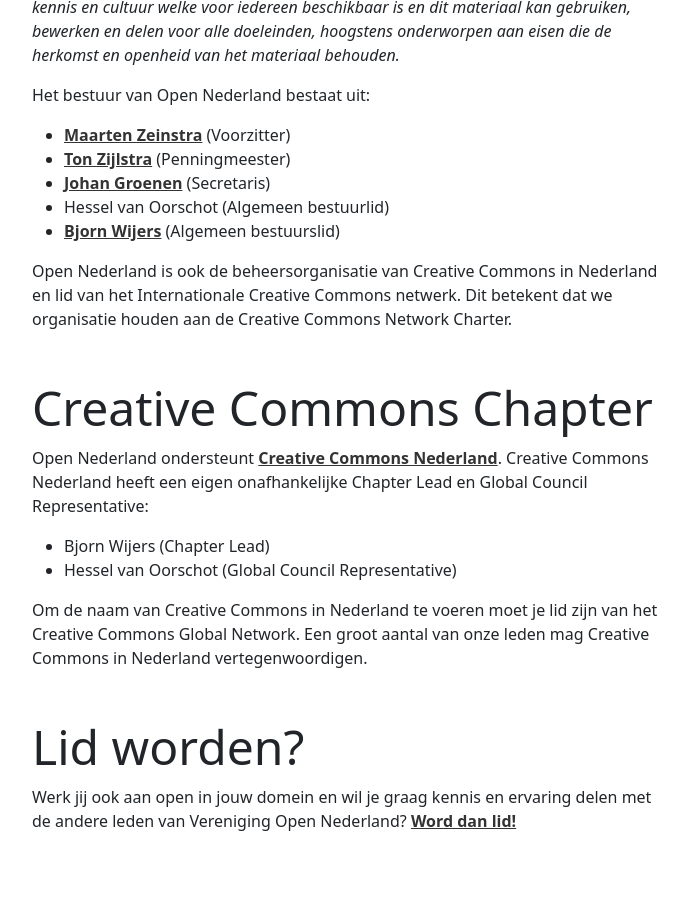
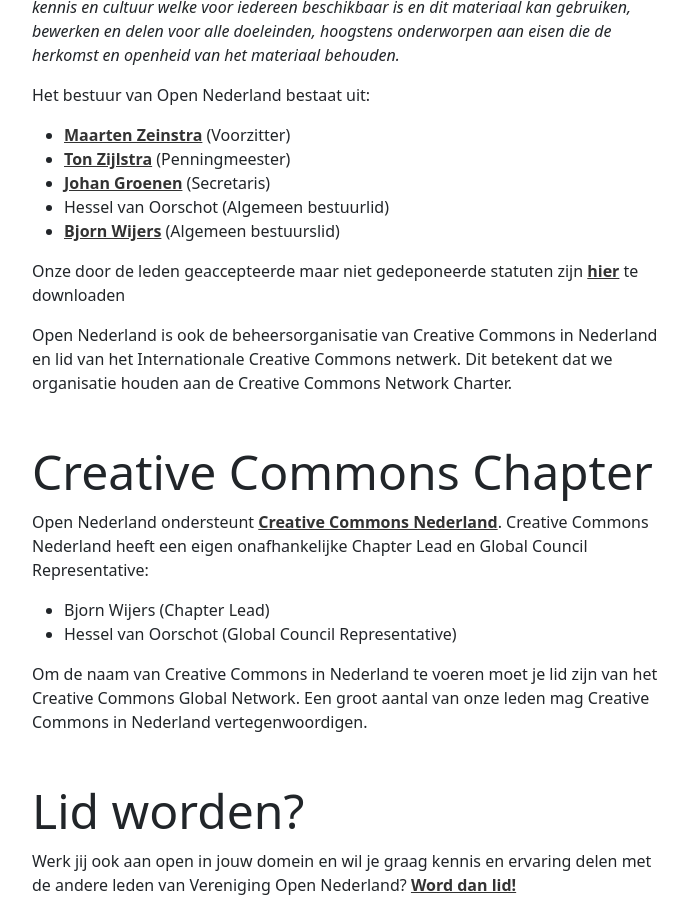
Before and after one commit to opennederland/www.opennederland.nl, a Jekyll site: the page built from pages/vereniging.md, in a window 1280 px wide and 900 px high, scrolled down 365 px. Shown: the whole window, without its empty margins (288-976 px from the left). Built offline with Jekyll 4.4.1, drawn with Linux system fonts in a browser that asks for light colours.

Commit message:
Concept statuten toegevoegd.

```diff
--- a/pages/vereniging.md
+++ b/pages/vereniging.md
@@ -17,6 +17,8 @@
 - Hessel van Oorschot (Algemeen bestuurlid)
 - [Bjorn Wijers](https://burobjorn.nl) (Algemeen bestuurslid)
 
+Onze door de leden geaccepteerde maar niet gedeponeerde statuten zijn [hier](/assets/docs/concept akte van vaststelling statuten vereniging Open Nederland.pdf) te downloaden
+
 Open Nederland is ook de beheersorganisatie van Creative Commons in Nederland en lid van het Internationale Creative Commons netwerk. Dit betekent dat we organisatie houden aan de Creative Commons Network Charter.
 
 {% include creative-commons.md %}
```
Also changed, not shown: 1 other file.
